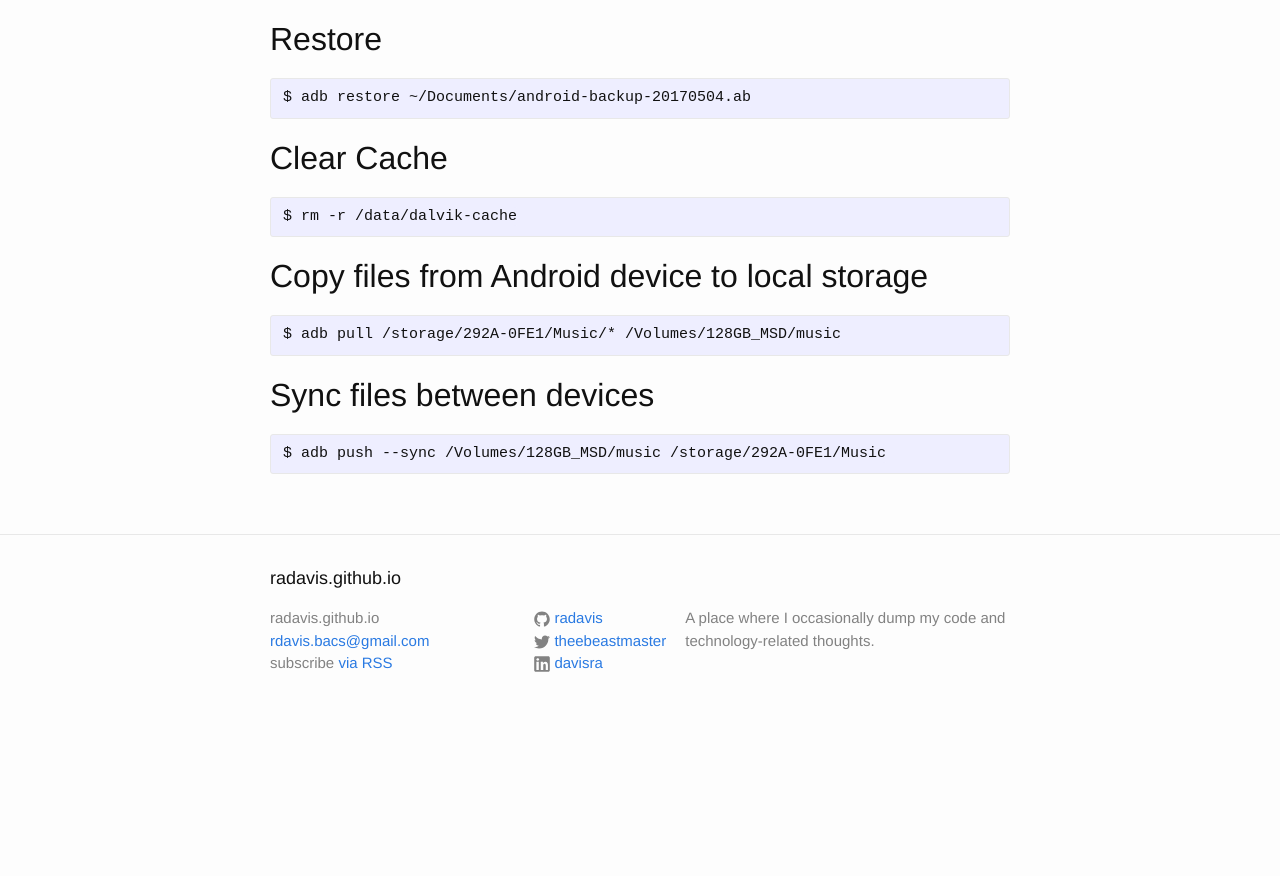
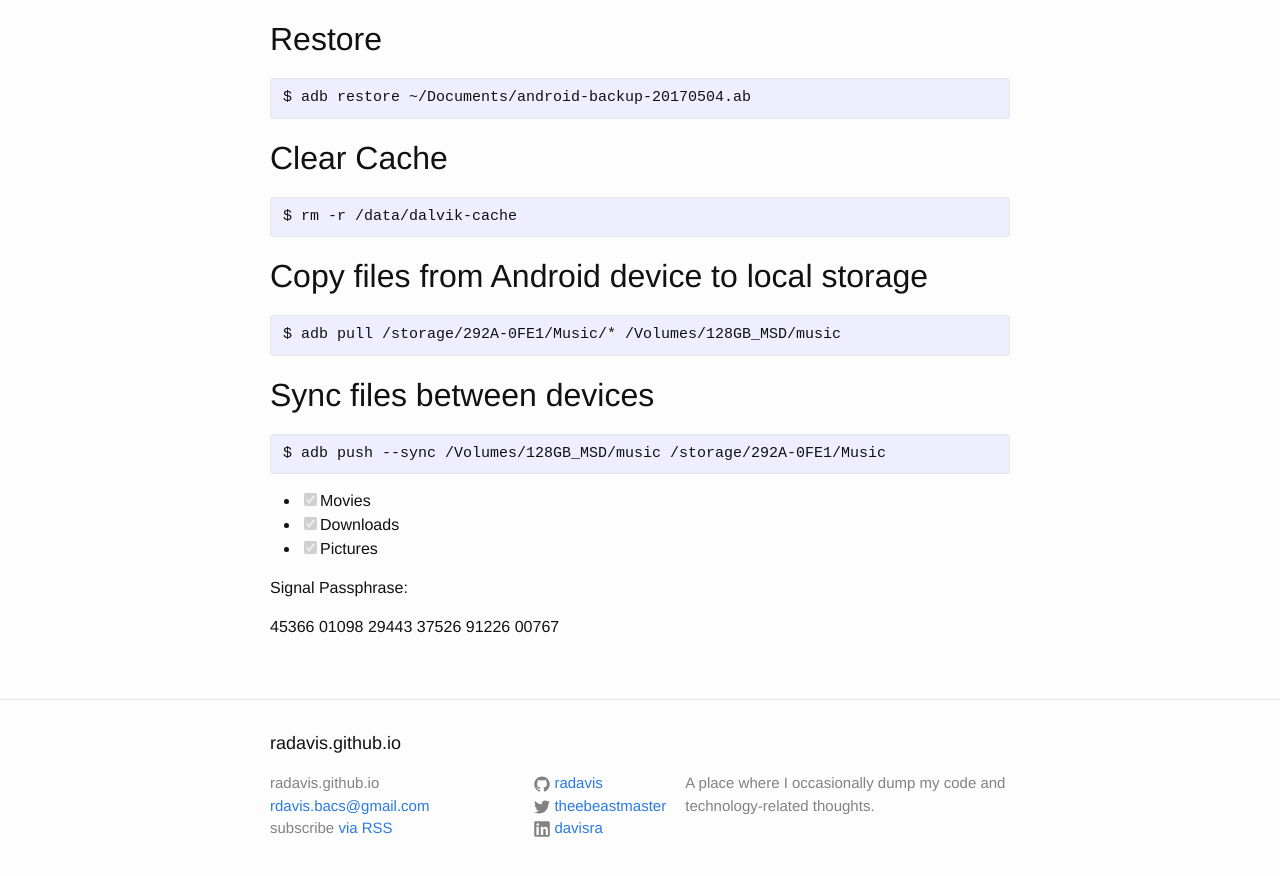
Before and after one commit to radavis/radavis.github.io, a Jekyll site: the page built from _posts/2017-06-26-android-commands.md, in a window 1280 px wide and 900 px high, scrolled down 698 px. Shown: the top 876 px of the window. Built offline with Jekyll 4.4.1, drawn with Linux system fonts in a browser that asks for light colours; before the commit the page ends 1433 px from its top, so only the background shows below that.

Commit message:
auto-commit _drafts at 20190426 095614

````diff
--- a/_posts/2017-06-26-android-commands.md
+++ b/_posts/2017-06-26-android-commands.md
@@ -55,3 +55,12 @@ $ adb pull /storage/292A-0FE1/Music/* /Volumes/128GB_MSD/music
 ```no-highlight
 $ adb push --sync /Volumes/128GB_MSD/music /storage/292A-0FE1/Music
 ```
+
+* [x] Movies
+* [x] Downloads
+* [x] Pictures
+
+Signal Passphrase:
+
+45366 01098 29443
+37526 91226 00767
````
